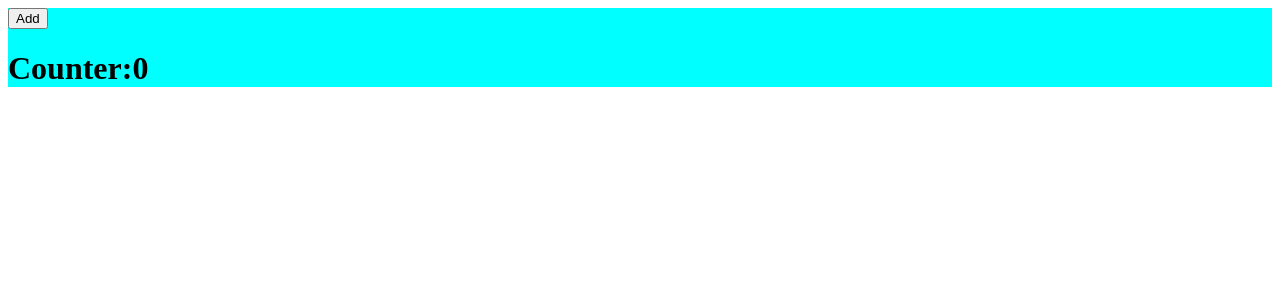
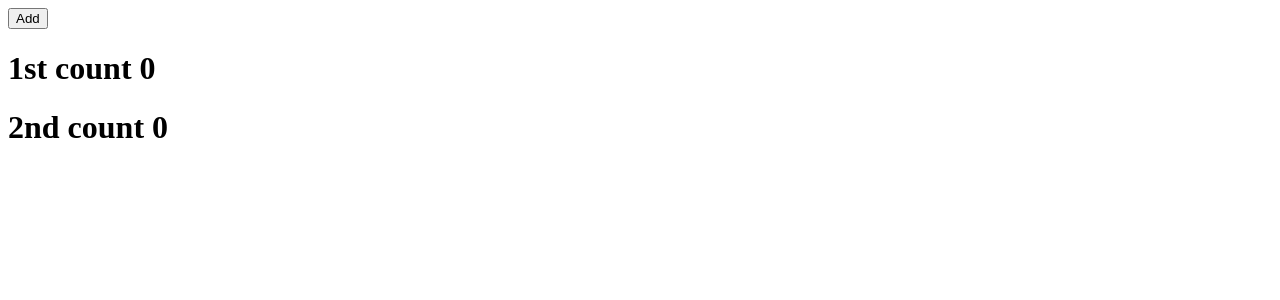
Before and after one commit to shmnd/react, a React (Create React App) app: page / in a window 1280 px wide. Shown: the top 300 px of the page. Built offline with nearby package versions, Linux system fonts and the light colour scheme.

Commit message:
props destructuring

```diff
--- a/src/App.js
+++ b/src/App.js
@@ -9,9 +9,11 @@ function App(){
     }
 
     return(
-        <div className="mac">
+        <div>
             <button onClick={addCount}>Add</button>
-            <Counter2 counter={count} />
+            <Counter2 title='1st count' counter={count} />
+            <Counter2 title='2nd count' counter={count} />
+
         </div>
     );
 }
--- a/src/counter2.jsx
+++ b/src/counter2.jsx
@@ -3,9 +3,13 @@ import './App.css'
 
 
 function Counter2(props) {
+  const {title,counter}=props
   return (
     <div>
-        <h1>Counter:{props.counter}</h1>
+        {/* <h1>Counter:{props.counter}</h1> */}
+        <h1>{title} {counter}</h1>
+
+
     </div>
   )
 }
```
